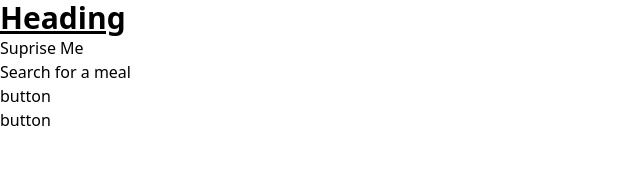
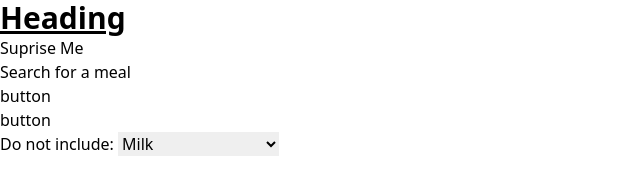
Before and after one commit to mlhalbert/Random-Meal-Finder-UofM, a website: page src/app/index.html in a window 1280 px wide. Shown: the whole page, without its empty margins (0-640 px from the left). Drawn offline with Linux system fonts and the light colour scheme.

Commit message:
added dropdown menu for specialized food options

```diff
--- a/src/app/index.html
+++ b/src/app/index.html
@@ -30,6 +30,19 @@
                 <button id="search-meal" class="btn">button</button>
               </div>
               <div class="food-allergy" class="allergy">button</div>
+              <label for="specials">Do not include:</label>
+                <select name="specials" id="specials">
+                  <option value="milk">Milk</option>
+                  <option value="eggs">Eggs</option>
+                  <option value="fish">Fish</option>
+                  <option value="soy">Soy</option>
+                  <option value="shellfish">Shellfish</option>
+                  <option value="nuts">Nuts</option>
+                  <option value="wheat">Wheat</option>
+                  <option value="kosher">Non-Kosher Meals</option>
+                  <option value="halal">Halal Meals</option>
+                  <option value="noAlcohol">Meals with Alcohol</option>
+              </select>
             </div>
           </div>
 
```
